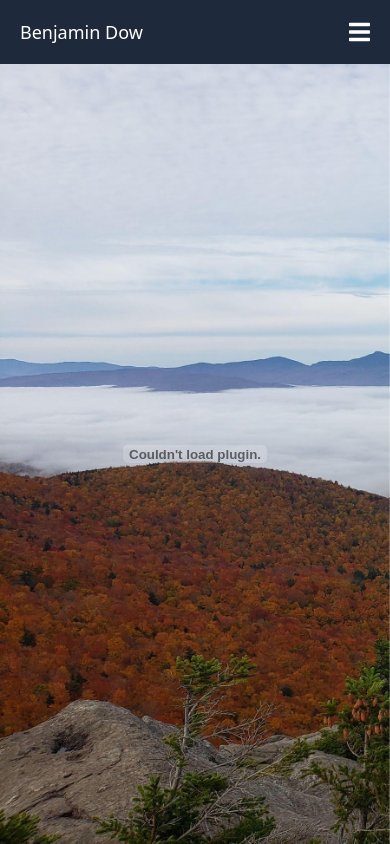
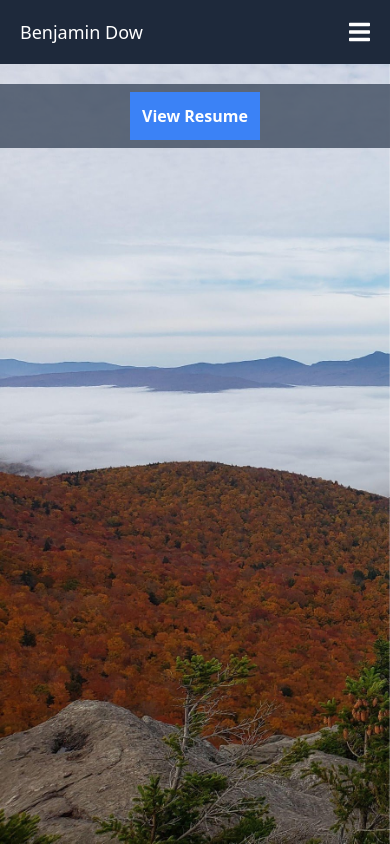
Before and after one commit to ben-dow/benjamindow.com, a React (Create React App) app: page /resume in a window 390 px wide. Built offline with nearby package versions, Linux system fonts and the light colour scheme.

Commit message:
resume update

```diff
--- a/src/Resume.js
+++ b/src/Resume.js
@@ -3,9 +3,20 @@ export default function Resume() {
     <div className={"w-full h-full"}>
       <embed
         src="https://resume.benjamin-dow.com/BenjaminDowResume.pdf"
-        className={"w-full h-full"}
+        className={"w-full h-full hidden sm:flex"}
         type="application/pdf"
       />
+      <div
+        className={
+          "sm:hidden w-full p-2 flex bg-slate-700 bg-opacity-75 text-white font-semibold mt-5 justify-center"
+        }
+      >
+        <div className={"bg-blue-500 flex p-3 "}>
+          <a href={"https://resume.benjamin-dow.com/BenjaminDowResume.pdf"}>
+            View Resume
+          </a>
+        </div>
+      </div>
     </div>
   );
 }
```
Also changed, not shown: 1 other file (tests, documents, lock files or other folders).
